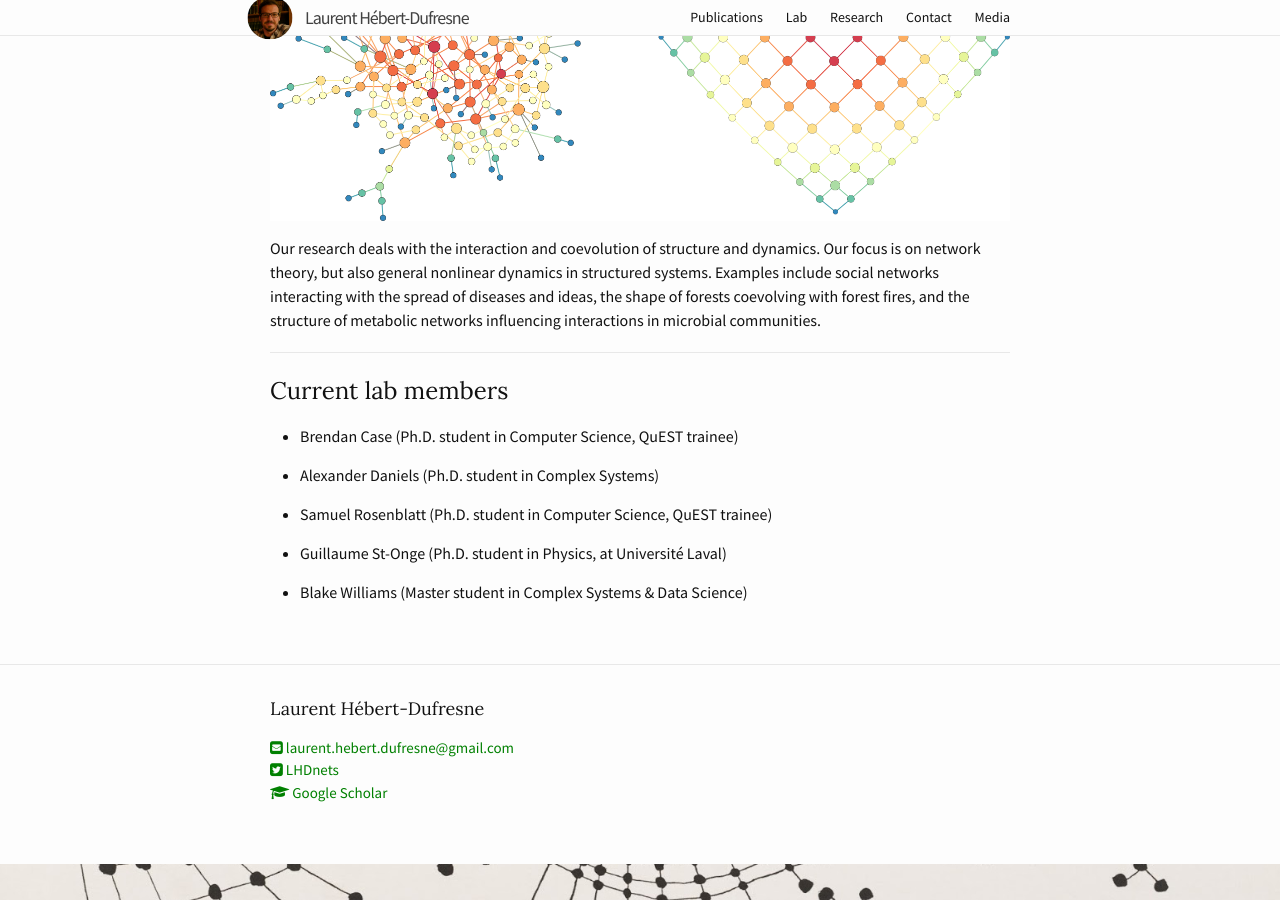
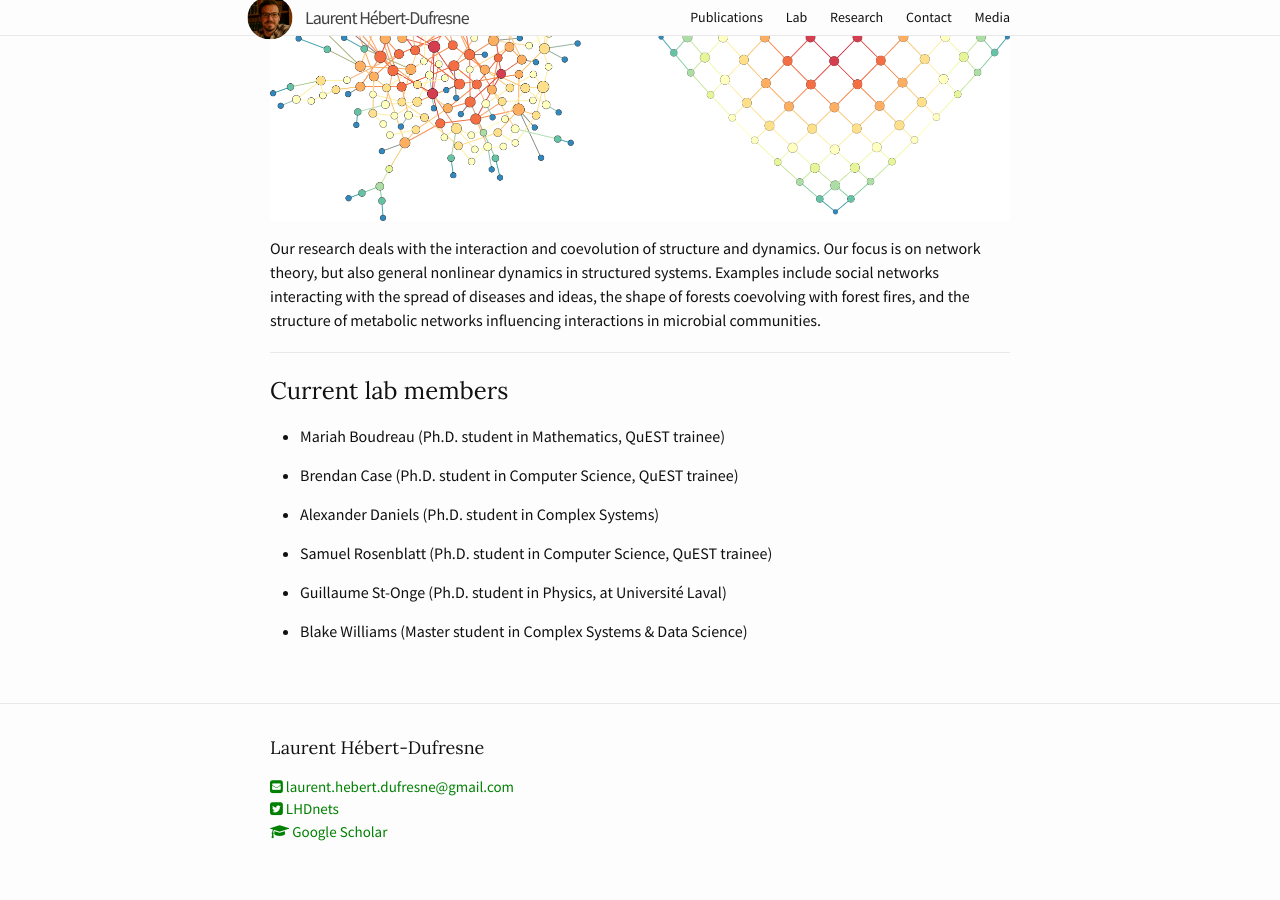
Before and after one commit to laurenthebertdufresne/laurenthebertdufresne.github.io, a Jekyll site: the page built from _pages/lab.md, in a window 1280 px wide and 900 px high, scrolled down 609 px. Built offline with Jekyll 4.4.1, drawn with Linux system fonts in a browser that asks for light colours.

Commit message:
New lab member

```diff
--- a/_pages/lab.md
+++ b/_pages/lab.md
@@ -15,6 +15,8 @@ Our research deals with the interaction and coevolution of structure and dynamic
 
 # Current lab members
 
+*   Mariah Boudreau (Ph.D. student in Mathematics, QuEST trainee)
+
 *   Brendan Case (Ph.D. student in Computer Science, QuEST trainee)
 
 *   Alexander Daniels (Ph.D. student in Complex Systems)
```
